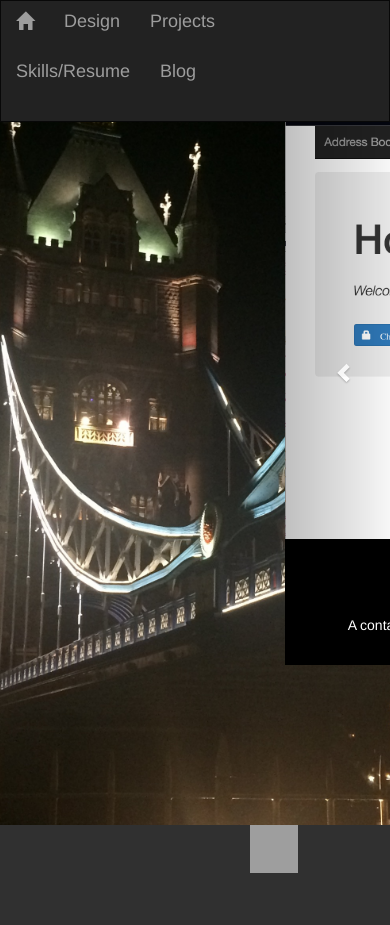
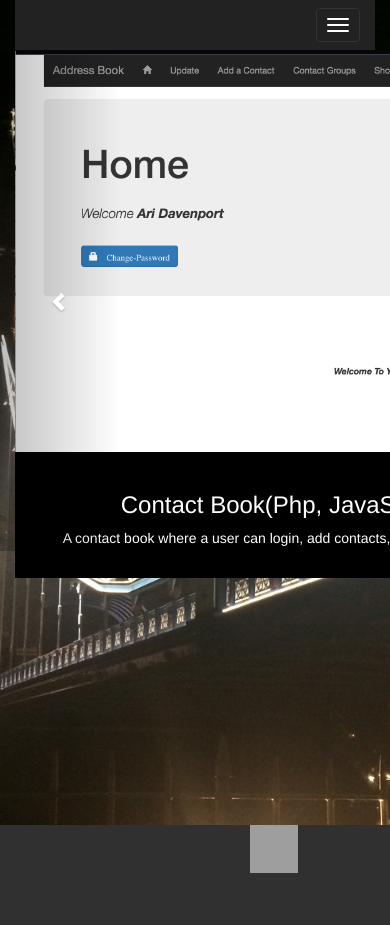
Before and after one commit to arielledav3/portfolio, a CodeIgniter app: page /database/index.php/project/index in a window 390 px wide. Run offline with CodeIgniter, Linux system fonts and the light colour scheme; some libraries are stand-ins or nearby versions; grey boxes are pictures that could not be loaded.

Commit message:
mobile and url update
website should be more mobile compatible now and url switches to
whatever.

```diff
--- a/application/config/config.php
+++ b/application/config/config.php
@@ -23,7 +23,7 @@ defined('BASEPATH') OR exit('No direct script access allowed');
 | a PHP script and you can easily do that on your own.
 |
 */
-$config['base_url'] = 'http://arielleportfolio.herokuapp.com/';
+$config['base_url'] = '';
 
 /*
 |--------------------------------------------------------------------------
--- a/application/views/blog_view.php
+++ b/application/views/blog_view.php
@@ -1,5 +1,6 @@
 <?php include_once('header.php'); ?>
-
+<div class="soon text-center">
 <img alt="/" src="<?php echo base_url("assets/images/comingsoon2.png"); ?>" width="1280" height="800" style="position:relative; z-index:100;" />
+</div>
 
 <?php include_once('footer.php'); ?>
--- a/application/views/header.php
+++ b/application/views/header.php
@@ -10,12 +10,13 @@
 	 margin: 50px 200px auto;}
 	 .head{height:50px; width:1300px; background-color: #000000; color:#ffffff;
 	 margin: 0px auto;}
-	 .navbar{position: absolute; width: 100%; left: 0; margin: auto; text-align: center;}
 	 #container{position:relative; margin: 150px 100px; height:370px; width:1500px; background-color: #ffffff;
 	 opacity: 0.7; filter: alpha(opacity=70);}
 	 h1{color:#ffffff;}
 	 #bottom{position:fixed; bottom: 0px; background-color: #303030; width: 100%; height: 100px;}
+
 }
+
 </style>
 <link rel="stylesheet" href="<?php echo base_url("assets/css/bootstrap.css"); ?>" />
 <script type="text/javascript" src="<?php echo base_url("assets/js/jquery-2.2.3.js"); ?>"></script>
@@ -41,9 +42,18 @@ $(document).ready(function(){
 <body>
 <div class="bg" data-ibg-bg="<?php echo base_url("assets/images/tower.jpg"); ?>">
 <div class="navbar-wrapper">
-<nav class="navbar navbar-inverse" role="navigation">
-	<div class="navbar-collaspe collaspe">
-		<ul class="nav navbar-center">
+<div class="container">
+<nav class="navbar navbar-inverse navbar-static-top">
+<div class="container">
+<div class="navbar-header">
+         <button type="button" class="navbar-toggle collapsed" data-toggle="collapse" data-target="#navbar" aria-expanded="false" aria-controls="navbar">
+                <span class="sr-only">Toggle navigation</span>
+                <span class="icon-bar"></span>
+                <span class="icon-bar"></span>
+                <span class="icon-bar"></span>
+        </button>
+<div id="navbar" class="navbar-collapse collapse">
+<ul id ="navbar" class="nav navbar-nav">
 
 			<li><a href="<?= site_url('Welcome/') ?>" class="navbar-brand"><span class="glyphicon glyphicon-home"></span></a></li>
 			<li><a href="<?= site_url('Design/') ?>" class="navbar-brand">Design</a></li>
@@ -52,5 +62,7 @@ $(document).ready(function(){
 			<li><a href="<?= site_url('Blog/') ?>" class="navbar-brand">Blog</a></li>
 		</ul>
 	</div>
+	</div>
 </nav>
 </div>
+</div>
--- a/application/views/project_view.php
+++ b/application/views/project_view.php
@@ -1,7 +1,5 @@
 <?php include_once('header.php'); ?>
-<main class="row">
-<div class="projects">
-		<div id="carousel-example-generic" class="carousel slide" data-ride="carousel">
+		<div id="carousel-example-generic" class="carousel slide container" data-ride="carousel">
 		  <!-- Indicators -->
 		  <!--<ol class="carousel-indicators">
 			<li data-target="#carousel-example-generic" data-slide-to="0" class="active"></li>
@@ -51,14 +49,11 @@
 		  </a>
 		</div>
 
-</div>
-</main>
 <?php include_once('footer.php'); ?>
 
 <style>
 	.carousel{width:800px; height:500px; margin-top:-20px}
 	.img-horz{width:300px; height:350px; text-align:center;}
-	.projects {margin-left:300px;}
 	.carousel-caption {position: relative;left: auto; right: auto; background-color:#000000}
 	.carousel-indicators { bottom:40px;}
 	.carousel-indicators li{border-radius: 0}
```
Also changed, not shown: application/views/resume_view.php (+5 -3 lines), 1 other file.
